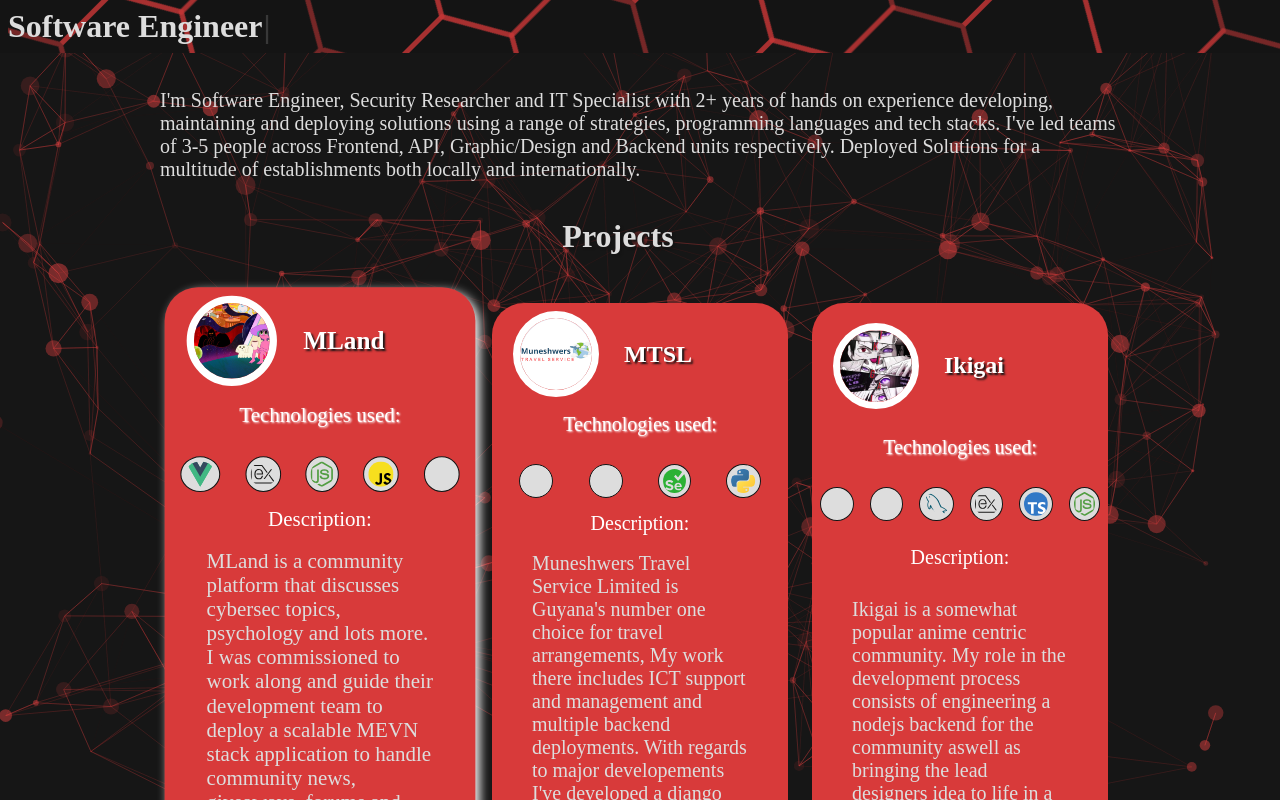
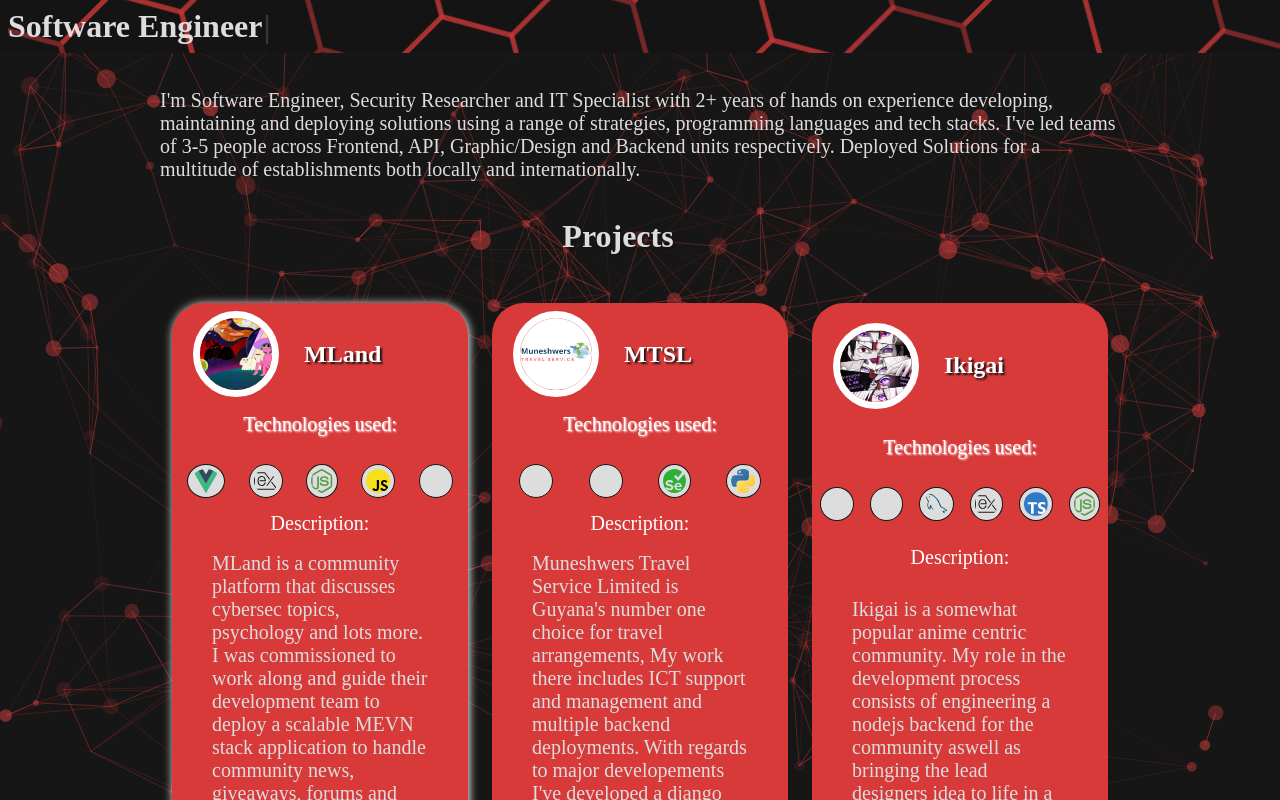
Before and after one commit to Ddenobrega/portfolio, a React (Create React App) app: page / in a window 1280 px wide. In both pictures the pointer is over the element 320 px from the left and 617 px from the top of the page. Shown: the top 800 px of the page. Built offline with nearby package versions, Linux system fonts and the light colour scheme; some icons are missing.

Commit message:
Updated Styles

```diff
--- a/src/Styles/Projects.css
+++ b/src/Styles/Projects.css
@@ -62,8 +62,7 @@
 }
 
 .project-container:hover {
-	box-shadow: 4px 4px 10px var(--fg-alt);
-	transform: scale(1.05);
+	box-shadow: 1px 1px 10px var(--fg-alt);
 }
 
 div.project-row-1 {
```
